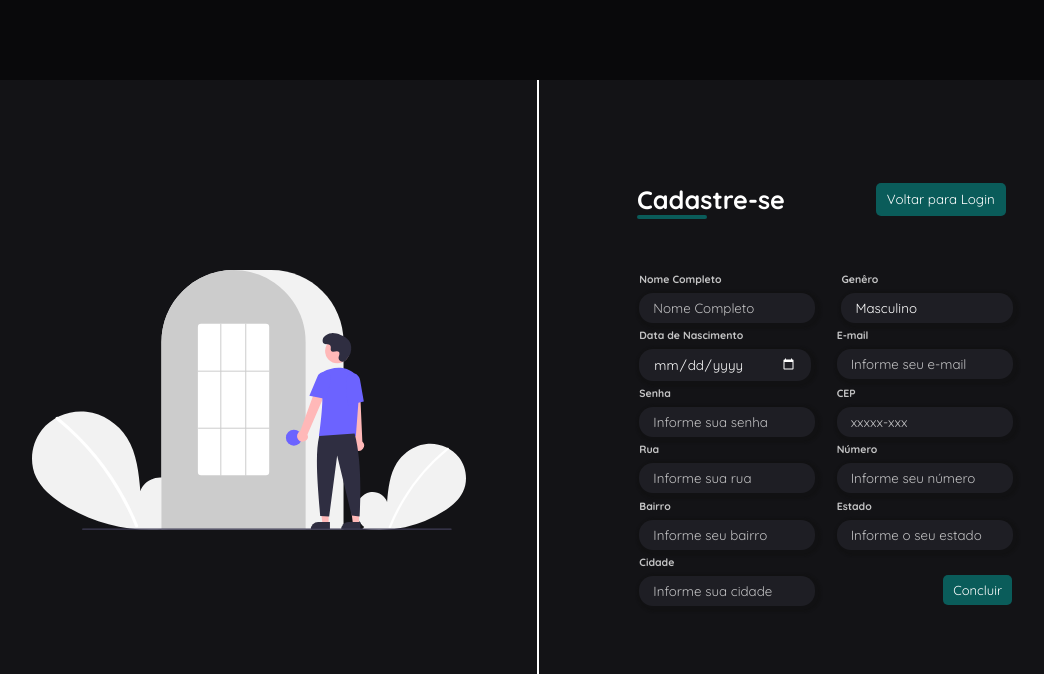
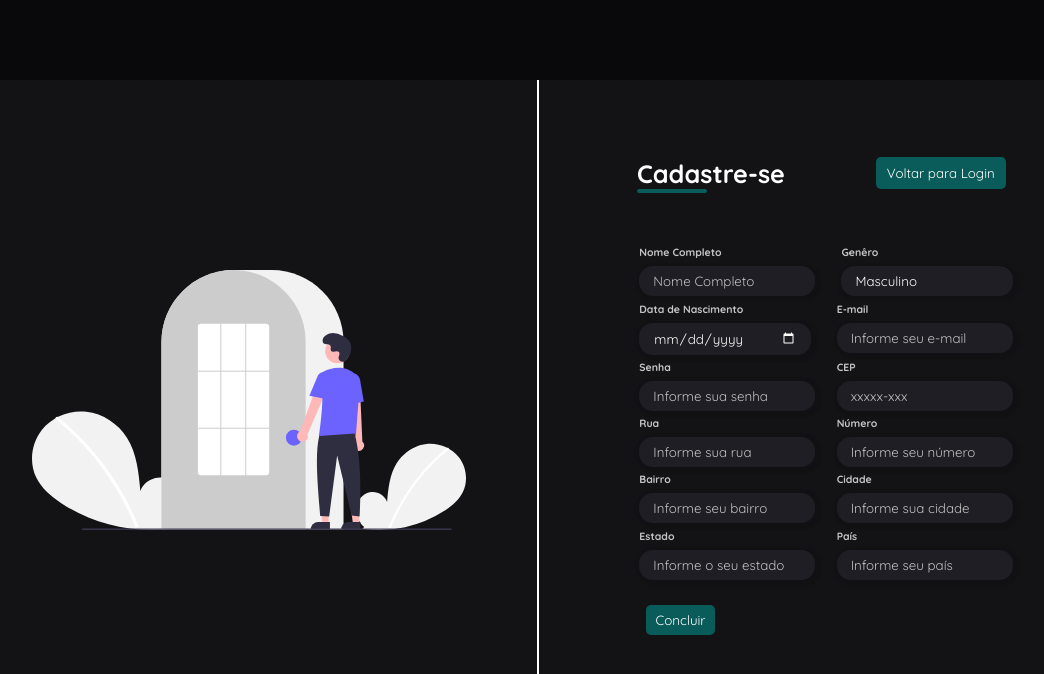
Before and after one commit to Bruninnnn/cpfReactApp, a React (Create React App) app in the folder cpfreactapp/: page /register in a window 1280 px wide. Shown: the top 674 px of the page, without its empty margins (103-1147 px from the left). Built offline with nearby package versions, Linux system fonts and the light colour scheme.

Commit message:
Adicionando campos no form

```diff
--- a/cpfreactapp/src/components/Login/FormLogin.js
+++ b/cpfreactapp/src/components/Login/FormLogin.js
@@ -1,26 +1,25 @@
 import React, { useState } from "react";
+import login from "../images/login.svg";
 import styleslogin from "./Login.module.css";
 import validation from "./Validation";
-import Home from "../Home/Home";
-import login from '../images/login.svg';
 
-import Checkbox from '@mui/material/Checkbox';
-import FormControlLabel from '@mui/material/FormControlLabel';
+import Checkbox from "@mui/material/Checkbox";
+import FormControlLabel from "@mui/material/FormControlLabel";
 
-import { Link } from 'react-router-dom';
+import { Link } from "react-router-dom";
 //import {ReactComponent as ReactLogo} from "./images/astronauta.svg"
 // <img src={ReactLogo} alt=""> </img>
 
 function FormLogin() {
-  const [values, setValues] = useState ({
-    email: '',
-    password: ''
-})
+  const [values, setValues] = useState({
+    email: "",
+    password: "",
+  });
 
-const [errors, setErrors] = useState({})
+  const [errors, setErrors] = useState({});
 
   function handleChange(e) {
-  setValues({...values, [e.target.email]: e.target.value})
+    setValues({ ...values, [e.target.email]: e.target.value });
   }
 
   /*useEffect(() => {
@@ -29,7 +28,7 @@ function handleChange(e) {
   }
 }, [errors])*/
 
-const label = { inputProps: { 'aria-label': 'Checkbox demo' } };
+  const label = { inputProps: { "aria-label": "Checkbox demo" } };
 
   function handleSubmit(e) {
     e.preventDefault();
@@ -49,13 +48,25 @@ function handleSubmit(e) {
             </div>
           </div>
           <div className={styleslogin.input_box}>
-            <label for="email">E-mail</label>
-            <input type="email" id="email" name="email" placeholder="Informe seu e-mail" required/>
+            <label htmlFor="email">E-mail</label>
+            <input
+              type="email"
+              id="email"
+              name="email"
+              placeholder="Informe seu e-mail"
+              required
+            />
           </div>
 
           <div className={styleslogin.input_box}>
-            <label for="password">Senha</label>
-            <input type="password" id="password" name="password" placeholder="Informe sua senha" required/>
+            <label htmlFor="password">Senha</label>
+            <input
+              type="password"
+              id="password"
+              name="password"
+              placeholder="Informe sua senha"
+              required
+            />
           </div>
 
           <div className={styleslogin.continue_button}>
@@ -67,13 +78,14 @@ function handleSubmit(e) {
               value="start"
               control={<Checkbox {...label} size="small" />}
               label="Relembrar Senha"
-              labelPlacement="center"
             />
           </div>
           <br></br>
           <br></br>
           <div className={styleslogin.textfield_createcount}>
-                <p>Ainda não tem conta? <Link to="/register"> Criar Conta</Link></p>
+            <p>
+              Ainda não tem conta? <Link to="/register"> Criar Conta</Link>
+            </p>
           </div>
         </form>
       </div>
@@ -83,7 +95,4 @@ function handleSubmit(e) {
 
 export default FormLogin;
 
-
-function ValidateLogin() {
-
-}
+function ValidateLogin() {}
--- a/cpfreactapp/src/components/Register/RegisterForm.js
+++ b/cpfreactapp/src/components/Register/RegisterForm.js
@@ -17,6 +17,7 @@ function RegisterForm() {
   const [neighborhood, setNeighborhood] = useState("");
   const [city, setCity] = useState("");
   const [state, setState] = useState("");
+  const [country, setCountry] = useState("");
 
   const handleChangeName = (event) => setFullName(event.target.value);
 
@@ -41,11 +42,13 @@ function RegisterForm() {
 
   const handleChangeState = (event) => setState(event.target.value);
 
+  const handleChangeCountry = (event) => setCountry(event.target.value);
+
   async function sendRequest() {
     console.log("Entrou");
 
     const userRegister = {
-      fullNamme: fullName,
+      fullName: fullName,
       gender: gender,
       birthDate: birthDate,
       email: email,
@@ -55,16 +58,24 @@ function RegisterForm() {
       numHouse: numHouse,
       neighborhood: neighborhood,
       state: state,
+      country: country,
       city: city,
     };
 
-    await fetch("http://localhost:8080/user/registerUser", {
+    console.log(userRegister);
+
+    const options = {
       method: "POST",
       headers: {
         "Content-Type": "application/json",
       },
       body: JSON.stringify(userRegister),
-    })
+    };
+
+    const response = await fetch(
+      "http://192.168.0.105:8080/user/registerUser",
+      options
+    )
       .then((response) => response.json())
       .then((data) => {
         console.log("Resposta do servidor:", data);
@@ -72,6 +83,9 @@ function RegisterForm() {
       .catch((error) => {
         console.error("Erro na solicitação:", error);
       });
+
+    console.log("terminou");
+    console.log(response);
   }
 
   return (
@@ -182,11 +196,11 @@ function RegisterForm() {
               </div>
 
               <div className={stylesregister.input_box}>
-                <label htmlFor="">Número</label>
+                <label htmlFor="numHouse">Número</label>
                 <input
                   type="number"
                   id="number"
-                  name="number"
+                  name="numHouse"
                   placeholder="Informe seu número"
                   required
                   onChange={handleChangeNumberHouse}
@@ -194,7 +208,7 @@ function RegisterForm() {
               </div>
 
               <div className={stylesregister.input_box}>
-                <label htmlFor="">Bairro</label>
+                <label htmlFor="neighborhood">Bairro</label>
                 <input
                   type="text"
                   id="neighborhood"
@@ -202,18 +216,6 @@ function RegisterForm() {
                   placeholder="Informe seu bairro"
                   required
                   onChange={handleChangeNeighborhood}
-                />
-              </div>
-
-              <div className={stylesregister.input_box}>
-                <label htmlFor="">Estado</label>
-                <input
-                  type="text"
-                  id="state"
-                  name="state"
-                  placeholder="Informe o seu estado"
-                  required
-                  onChange={handleChangeState}
                 />
               </div>
 
@@ -229,9 +231,35 @@ function RegisterForm() {
                 />
               </div>
 
+              <div className={stylesregister.input_box}>
+                <label htmlFor="state">Estado</label>
+                <input
+                  type="text"
+                  id="state"
+                  name="state"
+                  placeholder="Informe o seu estado"
+                  required
+                  onChange={handleChangeState}
+                />
+              </div>
+
+              <div className={stylesregister.input_box}>
+                <label htmlFor="country">País</label>
+                <input
+                  type="text"
+                  id="country"
+                  name="country"
+                  placeholder="Informe seu país"
+                  required
+                  onChange={handleChangeCountry}
+                />
+              </div>
+
               <div className={stylesregister.continue_button}>
                 <button onClick={sendRequest}>
-                  <Link to="/">Concluir</Link>
+                  {" "}
+                  Concluir
+                  {/* <Link to="/">Concluir</Link> */}
                 </button>
               </div>
             </div>
```
Lines whose indentation alone changed are shown as unchanged.
